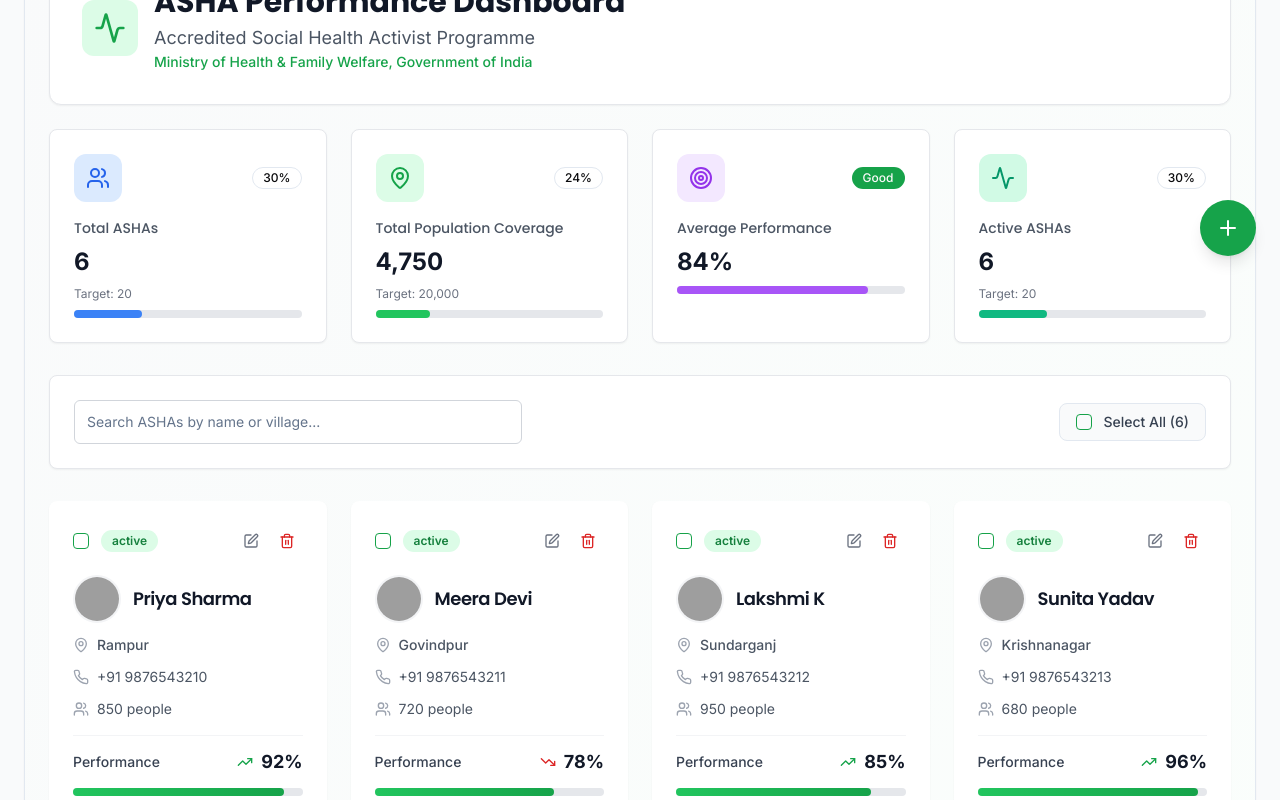
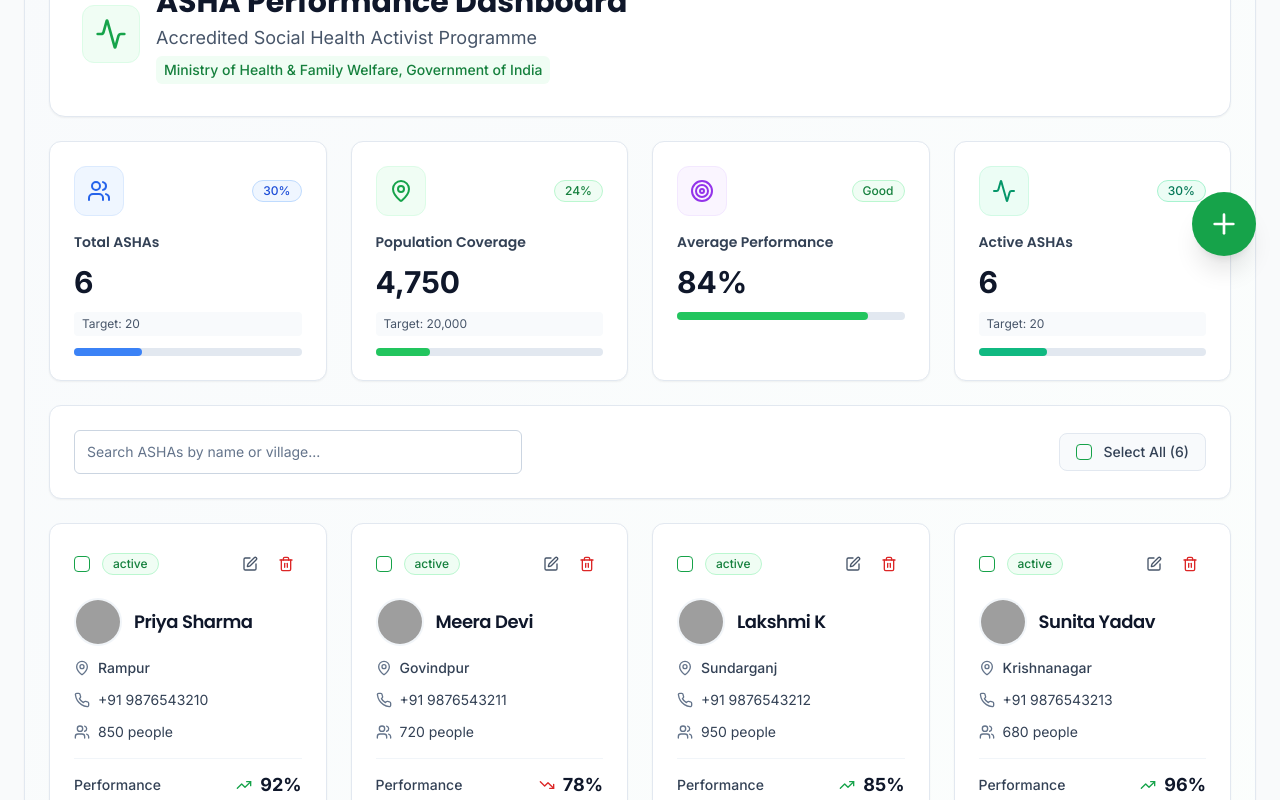
Before and after one commit to Satya24-94/asha-hub-dashboard-view, a React (Vite) app: page / in a window 1280 px wide. Shown: the part 520-1320 px from the top of the page. Built offline with nearby package versions, Linux system fonts and the light colour scheme; grey boxes are pictures that could not be loaded.

Commit message:
Fix: Improve UI visibility and aesthetics
Adjusted text and color contrast for better readability and a cleaner, more visually appealing UI across the application.

```diff
--- a/src/components/AshaManagementDashboard.tsx
+++ b/src/components/AshaManagementDashboard.tsx
@@ -100,7 +100,6 @@ export const AshaManagementDashboard = () => {
     }
   ]);
 
-  // All available ASHAs that can be added (tagged under this facilitator)
   const availableAshas = [
     { id: '7', name: 'Anita Kumari', village: 'Bishunpur', phone: '+91 9876543216' },
     { id: '8', name: 'Rekha Devi', village: 'Janakpur', phone: '+91 9876543217' },
@@ -125,7 +124,6 @@ export const AshaManagementDashboard = () => {
   const [selectedAshas, setSelectedAshas] = useState<string[]>([]);
   const [searchTerm, setSearchTerm] = useState('');
 
-  // Targets for denominator display
   const targets = {
     totalAshas: 20,
     totalPopulation: 20000,
@@ -152,8 +150,8 @@ export const AshaManagementDashboard = () => {
       name: ashaToAdd.name,
       village: ashaToAdd.village,
       phone: ashaToAdd.phone,
-      population: Math.floor(Math.random() * 500) + 500, // Random population between 500-1000
-      performance: Math.floor(Math.random() * 40) + 60, // Random performance between 60-100
+      population: Math.floor(Math.random() * 500) + 500,
+      performance: Math.floor(Math.random() * 40) + 60,
       trend: ['up', 'down', 'stable'][Math.floor(Math.random() * 3)] as 'up' | 'down' | 'stable',
       status: 'active',
       color: 'bg-white border-gray-200'
@@ -194,7 +192,6 @@ export const AshaManagementDashboard = () => {
   };
 
   const handleExportSingle = (asha: AshaData) => {
-    // Create CSV data
     const csvData = [
       ['Field', 'Value'],
       ['Name', asha.name],
@@ -263,28 +260,29 @@ export const AshaManagementDashboard = () => {
   const averagePerformance = ashas.length > 0 ? Math.round(ashas.reduce((sum, asha) => sum + asha.performance, 0) / ashas.length) : 0;
 
   return (
-    <div className="min-h-screen bg-gradient-to-br from-gray-50 to-green-50/30">
-      <div className="max-w-7xl mx-auto p-6">
-        {/* Enhanced Header with ASHA Programme Branding */}
-        <div className="mb-8">
-          <div className="bg-white rounded-xl shadow-sm border border-gray-200 p-8 mb-6">
-            <div className="flex items-center justify-between">
+    <div className="min-h-screen bg-gradient-to-br from-slate-50 to-green-50/20">
+      <div className="max-w-7xl mx-auto p-4 lg:p-6 space-y-6">
+        {/* Enhanced Header */}
+        <div className="bg-white rounded-2xl shadow-sm border border-slate-200 p-6 lg:p-8">
+          <div className="flex flex-col lg:flex-row items-start lg:items-center justify-between gap-4">
             <div className="flex items-center gap-4">
-                <div className="p-3 bg-green-100 rounded-xl">
+              <div className="p-3 bg-green-50 rounded-xl border border-green-100">
                 <Activity className="h-8 w-8 text-green-600" />
               </div>
               <div>
-                  <h1 className="text-3xl font-bold text-gray-900 mb-1">ASHA Performance Dashboard</h1>
-                  <p className="text-gray-600 text-lg">Accredited Social Health Activist Programme</p>
-                  <p className="text-sm text-green-600 font-medium">Ministry of Health & Family Welfare, Government of India</p>
+                <h1 className="text-2xl lg:text-3xl font-bold text-slate-900 mb-1">ASHA Performance Dashboard</h1>
+                <p className="text-slate-600 text-base lg:text-lg">Accredited Social Health Activist Programme</p>
+                <p className="text-sm text-green-700 font-medium bg-green-50 px-2 py-1 rounded-md inline-block mt-1">
+                  Ministry of Health & Family Welfare, Government of India
+                </p>
               </div>
             </div>
 
             {selectedAshas.length > 0 && (
-                <div className="flex gap-3">
+              <div className="flex flex-col sm:flex-row gap-3 w-full lg:w-auto">
                 <Button
                   onClick={handleViewCombinedPerformance}
-                    className="bg-green-600 hover:bg-green-700 text-white shadow-sm"
+                  className="bg-green-600 hover:bg-green-700 text-white shadow-sm border-0 font-medium"
                 >
                   <TrendingUp className="h-4 w-4 mr-2" />
                   Combined Analysis ({selectedAshas.length})
@@ -292,7 +290,7 @@ export const AshaManagementDashboard = () => {
                 <Button
                   onClick={handleExportAll}
                   variant="outline"
-                    className="border-green-600 text-green-600 hover:bg-green-50 shadow-sm"
+                  className="border-green-200 text-green-700 hover:bg-green-50 shadow-sm font-medium"
                 >
                   <FileSpreadsheet className="h-4 w-4 mr-2" />
                   Export Selected
@@ -302,23 +300,23 @@ export const AshaManagementDashboard = () => {
           </div>
         </div>
 
-          {/* Professional Summary Stats with Target Progress */}
-          <div className="grid grid-cols-1 md:grid-cols-4 gap-6 mb-8">
-            <Card className="asha-card overflow-hidden">
+        {/* Professional Summary Stats */}
+        <div className="grid grid-cols-1 sm:grid-cols-2 lg:grid-cols-4 gap-4 lg:gap-6">
+          <Card className="bg-white rounded-xl shadow-sm border border-slate-200 hover:shadow-md transition-all duration-200">
             <CardContent className="p-6">
               <div className="flex items-center justify-between mb-4">
-                  <div className="p-3 bg-blue-100 rounded-xl">
+                <div className="p-3 bg-blue-50 rounded-xl border border-blue-100">
                   <Users className="h-6 w-6 text-blue-600" />
                 </div>
-                  <Badge variant="outline" className="text-xs font-medium">
+                <Badge variant="outline" className="text-xs font-medium bg-blue-50 text-blue-700 border-blue-200">
                   {Math.round((ashas.length / targets.totalAshas) * 100)}%
                 </Badge>
               </div>
-                <div className="space-y-2">
-                  <h3 className="text-sm font-medium text-gray-600">Total ASHAs</h3>
-                  <p className="text-2xl font-bold text-gray-900">{ashas.length}</p>
-                  <p className="text-xs text-gray-500">Target: {targets.totalAshas}</p>
-                  <div className="w-full bg-gray-200 rounded-full h-2">
+              <div className="space-y-3">
+                <h3 className="text-sm font-semibold text-slate-700">Total ASHAs</h3>
+                <p className="text-3xl font-bold text-slate-900">{ashas.length}</p>
+                <p className="text-xs text-slate-600 bg-slate-50 px-2 py-1 rounded">Target: {targets.totalAshas}</p>
+                <div className="w-full bg-slate-200 rounded-full h-2">
                   <div
                     className="bg-blue-500 h-2 rounded-full transition-all duration-500"
                     style={{ width: `${Math.min((ashas.length / targets.totalAshas) * 100, 100)}%` }}
@@ -328,21 +326,21 @@ export const AshaManagementDashboard = () => {
             </CardContent>
           </Card>
 
-            <Card className="asha-card overflow-hidden">
+          <Card className="bg-white rounded-xl shadow-sm border border-slate-200 hover:shadow-md transition-all duration-200">
             <CardContent className="p-6">
               <div className="flex items-center justify-between mb-4">
-                  <div className="p-3 bg-green-100 rounded-xl">
+                <div className="p-3 bg-green-50 rounded-xl border border-green-100">
                   <MapPin className="h-6 w-6 text-green-600" />
                 </div>
-                  <Badge variant="outline" className="text-xs font-medium">
+                <Badge variant="outline" className="text-xs font-medium bg-green-50 text-green-700 border-green-200">
                   {Math.round((totalPopulation / targets.totalPopulation) * 100)}%
                 </Badge>
               </div>
-                <div className="space-y-2">
-                  <h3 className="text-sm font-medium text-gray-600">Total Population Coverage</h3>
-                  <p className="text-2xl font-bold text-gray-900">{totalPopulation.toLocaleString()}</p>
-                  <p className="text-xs text-gray-500">Target: {targets.totalPopulation.toLocaleString()}</p>
-                  <div className="w-full bg-gray-200 rounded-full h-2">
+              <div className="space-y-3">
+                <h3 className="text-sm font-semibold text-slate-700">Population Coverage</h3>
+                <p className="text-3xl font-bold text-slate-900">{totalPopulation.toLocaleString()}</p>
+                <p className="text-xs text-slate-600 bg-slate-50 px-2 py-1 rounded">Target: {targets.totalPopulation.toLocaleString()}</p>
+                <div className="w-full bg-slate-200 rounded-full h-2">
                   <div
                     className="bg-green-500 h-2 rounded-full transition-all duration-500"
                     style={{ width: `${Math.min((totalPopulation / targets.totalPopulation) * 100, 100)}%` }}
@@ -352,25 +350,31 @@ export const AshaManagementDashboard = () => {
             </CardContent>
           </Card>
 
-            <Card className="asha-card overflow-hidden">
+          <Card className="bg-white rounded-xl shadow-sm border border-slate-200 hover:shadow-md transition-all duration-200">
             <CardContent className="p-6">
               <div className="flex items-center justify-between mb-4">
-                  <div className="p-3 bg-purple-100 rounded-xl">
+                <div className="p-3 bg-purple-50 rounded-xl border border-purple-100">
                   <Target className="h-6 w-6 text-purple-600" />
                 </div>
                 <Badge
                   variant={averagePerformance >= 80 ? "default" : "secondary"}
-                    className="text-xs font-medium"
+                  className={`text-xs font-medium ${
+                    averagePerformance >= 80
+                      ? 'bg-green-50 text-green-700 border-green-200'
+                      : 'bg-orange-50 text-orange-700 border-orange-200'
+                  }`}
                 >
                   {averagePerformance >= 80 ? 'Good' : 'Needs Improvement'}
                 </Badge>
               </div>
-                <div className="space-y-2">
-                  <h3 className="text-sm font-medium text-gray-600">Average Performance</h3>
-                  <p className="text-2xl font-bold text-gray-900">{averagePerformance}%</p>
-                  <div className="w-full bg-gray-200 rounded-full h-2">
+              <div className="space-y-3">
+                <h3 className="text-sm font-semibold text-slate-700">Average Performance</h3>
+                <p className="text-3xl font-bold text-slate-900">{averagePerformance}%</p>
+                <div className="w-full bg-slate-200 rounded-full h-2">
                   <div
-                      className="bg-purple-500 h-2 rounded-full transition-all duration-500"
+                    className={`h-2 rounded-full transition-all duration-500 ${
+                      averagePerformance >= 80 ? 'bg-green-500' : 'bg-orange-500'
+                    }`}
                     style={{ width: `${averagePerformance}%` }}
                   />
                 </div>
@@ -378,21 +382,21 @@ export const AshaManagementDashboard = () => {
             </CardContent>
           </Card>
 
-            <Card className="asha-card overflow-hidden">
+          <Card className="bg-white rounded-xl shadow-sm border border-slate-200 hover:shadow-md transition-all duration-200">
             <CardContent className="p-6">
               <div className="flex items-center justify-between mb-4">
-                  <div className="p-3 bg-emerald-100 rounded-xl">
+                <div className="p-3 bg-emerald-50 rounded-xl border border-emerald-100">
                   <Activity className="h-6 w-6 text-emerald-600" />
                 </div>
-                  <Badge variant="outline" className="text-xs font-medium">
+                <Badge variant="outline" className="text-xs font-medium bg-emerald-50 text-emerald-700 border-emerald-200">
                   {Math.round((ashas.filter(a => a.status === 'active').length / targets.activeAshas) * 100)}%
                 </Badge>
               </div>
-                <div className="space-y-2">
-                  <h3 className="text-sm font-medium text-gray-600">Active ASHAs</h3>
-                  <p className="text-2xl font-bold text-gray-900">{ashas.filter(a => a.status === 'active').length}</p>
-                  <p className="text-xs text-gray-500">Target: {targets.activeAshas}</p>
-                  <div className="w-full bg-gray-200 rounded-full h-2">
+              <div className="space-y-3">
+                <h3 className="text-sm font-semibold text-slate-700">Active ASHAs</h3>
+                <p className="text-3xl font-bold text-slate-900">{ashas.filter(a => a.status === 'active').length}</p>
+                <p className="text-xs text-slate-600 bg-slate-50 px-2 py-1 rounded">Target: {targets.activeAshas}</p>
+                <div className="w-full bg-slate-200 rounded-full h-2">
                   <div
                     className="bg-emerald-500 h-2 rounded-full transition-all duration-500"
                     style={{ width: `${Math.min((ashas.filter(a => a.status === 'active').length / targets.activeAshas) * 100, 100)}%` }}
@@ -404,36 +408,35 @@ export const AshaManagementDashboard = () => {
         </div>
 
         {/* Enhanced Search and Controls */}
-          <div className="bg-white rounded-lg p-6 shadow-sm border border-gray-200 mb-6">
+        <div className="bg-white rounded-xl p-6 shadow-sm border border-slate-200">
           <div className="flex flex-col sm:flex-row gap-4 items-start sm:items-center justify-between">
             <div className="flex-1 max-w-md">
               <Input
                 placeholder="Search ASHAs by name or village..."
                 value={searchTerm}
                 onChange={(e) => setSearchTerm(e.target.value)}
-                  className="h-11 border-gray-300 focus:border-green-500 focus:ring-green-500"
+                className="h-11 border-slate-300 focus:border-green-500 focus:ring-green-500 text-slate-900 placeholder:text-slate-500"
               />
             </div>
             {filteredAshas.length > 0 && (
-                <div className="flex items-center space-x-3 bg-gray-50 px-4 py-2 rounded-lg border">
+              <div className="flex items-center space-x-3 bg-slate-50 px-4 py-2 rounded-lg border border-slate-200">
                 <Checkbox
                   id="select-all"
                   checked={selectedAshas.length === filteredAshas.length}
                   onCheckedChange={handleSelectAll}
                 />
-                  <label htmlFor="select-all" className="text-sm font-medium text-gray-700">
+                <label htmlFor="select-all" className="text-sm font-medium text-slate-700">
                   Select All ({filteredAshas.length})
                 </label>
               </div>
             )}
           </div>
         </div>
-        </div>
 
         {/* Enhanced ASHA Cards Grid */}
-        <div className="grid grid-cols-1 md:grid-cols-2 lg:grid-cols-3 xl:grid-cols-4 gap-6">
+        <div className="grid grid-cols-1 md:grid-cols-2 lg:grid-cols-3 xl:grid-cols-4 gap-4 lg:gap-6">
           {filteredAshas.map((asha) => (
-            <Card key={asha.id} className="asha-card hover:shadow-lg transition-all duration-300 border-0">
+            <Card key={asha.id} className="bg-white rounded-xl shadow-sm border border-slate-200 hover:shadow-lg transition-all duration-300">
               <CardHeader className="pb-3">
                 <div className="flex items-center justify-between mb-3">
                   <div className="flex items-center gap-3">
@@ -443,14 +446,18 @@ export const AshaManagementDashboard = () => {
                     />
                     <Badge
                       variant={asha.status === 'active' ? 'default' : 'secondary'}
-                      className={`text-xs ${asha.status === 'active' ? 'bg-green-100 text-green-700' : ''}`}
+                      className={`text-xs font-medium ${
+                        asha.status === 'active'
+                          ? 'bg-green-50 text-green-700 border-green-200'
+                          : 'bg-slate-50 text-slate-600 border-slate-200'
+                      }`}
                     >
                       {asha.status}
                     </Badge>
                   </div>
                   <div className="flex items-center gap-1">
-                    <Button variant="ghost" size="sm" className="h-8 w-8 p-0 hover:bg-gray-100">
-                      <Edit className="h-4 w-4 text-gray-500" />
+                    <Button variant="ghost" size="sm" className="h-8 w-8 p-0 hover:bg-slate-100 text-slate-600">
+                      <Edit className="h-4 w-4" />
                     </Button>
                     <Button
                       variant="ghost"
@@ -463,42 +470,42 @@ export const AshaManagementDashboard = () => {
                   </div>
                 </div>
                 <div className="flex items-center gap-3">
-                  <Avatar className="h-12 w-12 border-2 border-gray-100">
+                  <Avatar className="h-12 w-12 border-2 border-slate-100">
                     <AvatarImage src={asha.profileImage} alt={asha.name} />
-                    <AvatarFallback className="bg-green-100 text-green-700 font-bold">
+                    <AvatarFallback className="bg-green-50 text-green-700 font-bold text-sm">
                       {asha.name.split(' ').map(n => n[0]).join('')}
                     </AvatarFallback>
                   </Avatar>
-                  <CardTitle className="text-lg font-semibold text-gray-900">{asha.name}</CardTitle>
+                  <CardTitle className="text-lg font-semibold text-slate-900">{asha.name}</CardTitle>
                 </div>
               </CardHeader>
 
               <CardContent className="space-y-4">
-                <div className="space-y-3 text-sm text-gray-600">
-                  <div className="flex items-center">
-                    <MapPin className="h-4 w-4 mr-2 text-gray-400" />
+                <div className="space-y-3 text-sm">
+                  <div className="flex items-center text-slate-700">
+                    <MapPin className="h-4 w-4 mr-2 text-slate-500" />
                     <span className="font-medium">{asha.village}</span>
                   </div>
-                  <div className="flex items-center">
-                    <Phone className="h-4 w-4 mr-2 text-gray-400" />
+                  <div className="flex items-center text-slate-700">
+                    <Phone className="h-4 w-4 mr-2 text-slate-500" />
                     <span>{asha.phone}</span>
                   </div>
-                  <div className="flex items-center">
-                    <Users className="h-4 w-4 mr-2 text-gray-400" />
+                  <div className="flex items-center text-slate-700">
+                    <Users className="h-4 w-4 mr-2 text-slate-500" />
                     <span>{asha.population.toLocaleString()} people</span>
                   </div>
                 </div>
 
-                <div className="pt-3 border-t border-gray-100">
+                <div className="pt-3 border-t border-slate-100">
                   <div className="flex items-center justify-between mb-3">
-                    <span className="text-sm font-medium text-gray-700">Performance</span>
+                    <span className="text-sm font-medium text-slate-700">Performance</span>
                     <div className="flex items-center gap-2">
                       {getTrendIcon(asha.trend)}
-                      <span className="text-lg font-bold text-gray-900">{asha.performance}%</span>
+                      <span className="text-lg font-bold text-slate-900">{asha.performance}%</span>
                     </div>
                   </div>
 
-                  <div className="w-full bg-gray-200 rounded-full h-2">
+                  <div className="w-full bg-slate-200 rounded-full h-2">
                     <div
                       className="bg-gradient-to-r from-green-500 to-green-600 h-2 rounded-full transition-all duration-500"
                       style={{ width: `${asha.performance}%` }}
@@ -510,7 +517,7 @@ export const AshaManagementDashboard = () => {
                   <Button
                     variant="outline"
                     size="sm"
-                    className="flex-1 text-xs border-gray-200 hover:bg-gray-50"
+                    className="flex-1 text-xs border-slate-200 hover:bg-slate-50 text-slate-700 font-medium"
                     onClick={() => handleViewProfile(asha)}
                   >
                     <User className="h-3 w-3 mr-1" />
@@ -519,7 +526,7 @@ export const AshaManagementDashboard = () => {
                   <Button
                     variant="outline"
                     size="sm"
-                    className="flex-1 text-xs border-gray-200 hover:bg-gray-50"
+                    className="flex-1 text-xs border-slate-200 hover:bg-slate-50 text-slate-700 font-medium"
                     onClick={() => handleExportSingle(asha)}
                   >
                     <Download className="h-3 w-3 mr-1" />
@@ -533,16 +540,16 @@ export const AshaManagementDashboard = () => {
 
         {/* Enhanced Empty State */}
         {ashas.length === 0 && (
-          <div className="text-center py-16 bg-white rounded-2xl shadow-sm border border-gray-100">
-            <div className="p-6 bg-green-50 rounded-full w-24 h-24 mx-auto mb-6 flex items-center justify-center">
+          <div className="text-center py-16 bg-white rounded-2xl shadow-sm border border-slate-200">
+            <div className="p-6 bg-green-50 rounded-full w-24 h-24 mx-auto mb-6 flex items-center justify-center border border-green-100">
               <Users className="h-12 w-12 text-green-600" />
             </div>
-            <h3 className="text-xl font-semibold text-gray-900 mb-2">Welcome to ASHA Management</h3>
-            <p className="text-gray-600 mb-2">Start building your ASHA team for better community health coverage</p>
-            <p className="text-sm text-gray-500 mb-8">Add ASHAs from your designated area to begin monitoring and supporting their work</p>
+            <h3 className="text-xl font-semibold text-slate-900 mb-2">Welcome to ASHA Management</h3>
+            <p className="text-slate-600 mb-2">Start building your ASHA team for better community health coverage</p>
+            <p className="text-sm text-slate-500 mb-8">Add ASHAs from your designated area to begin monitoring and supporting their work</p>
             <Button
               onClick={() => setIsAddModalOpen(true)}
-              className="asha-button-primary rounded-full px-8 py-3"
+              className="bg-green-600 hover:bg-green-700 text-white rounded-full px-8 py-3 font-medium shadow-sm"
             >
               <Plus className="h-5 w-5 mr-2" />
               Add Your First ASHA
@@ -555,11 +562,11 @@ export const AshaManagementDashboard = () => {
       {ashas.length > 0 && (
         <button
           onClick={() => setIsAddModalOpen(true)}
-          className="floating-add-button"
+          className="fixed bottom-6 right-6 z-50 w-16 h-16 bg-green-600 hover:bg-green-700 text-white rounded-full shadow-xl hover:shadow-2xl transition-all duration-300 flex items-center justify-center"
           disabled={ashas.length >= 20}
           title="Add ASHA Worker"
         >
-          <Plus className="h-6 w-6" />
+          <Plus className="h-8 w-8" />
         </button>
       )}
 
```
Also changed, not shown: src/components/AshaList.tsx (+60 -54 lines), src/components/dashboards/AshaDashboard.tsx (+22 -22 lines). Lines whose indentation alone changed are shown as unchanged.
